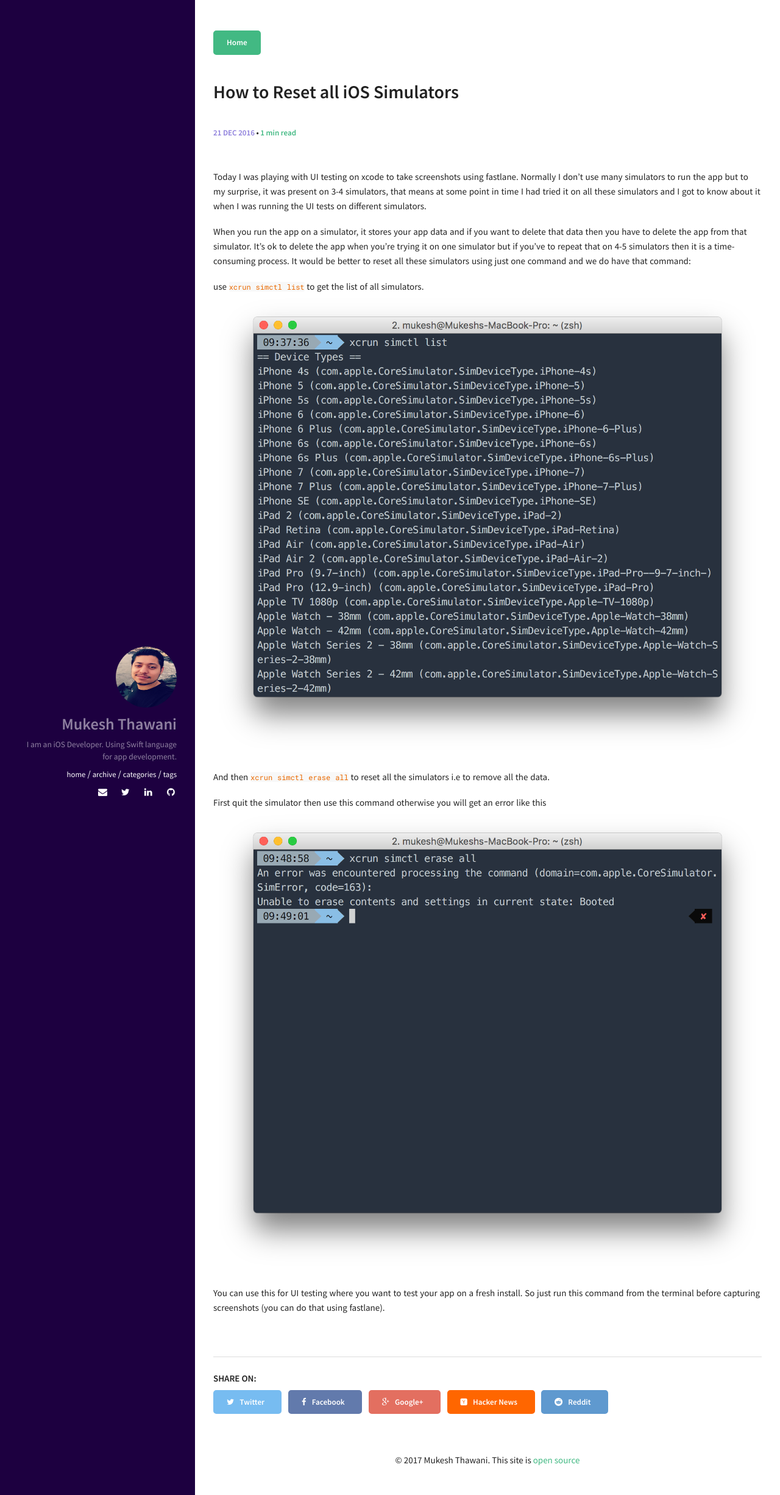
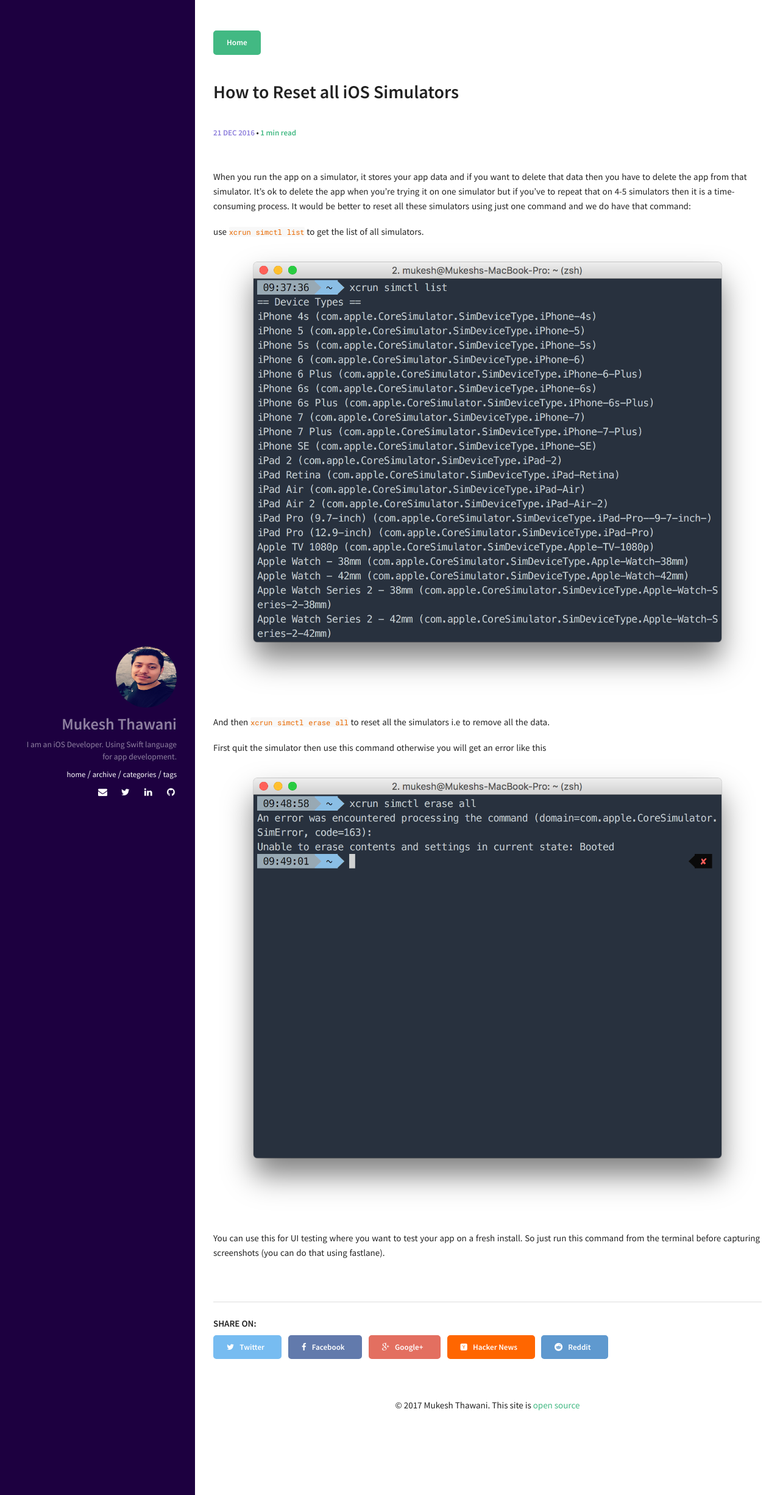
Before and after one commit to mukeshthawani/mukeshthawani.github.io, a Jekyll site: the page built from _posts/2016-12-21-reset-all-ios-simulators.md, in a window 1280 px wide. Shown: the whole page at 61% size. Built offline with Jekyll 4.4.1, drawn with Linux system fonts in a browser that asks for light colours.

Commit message:
Update post

```diff
--- a/_posts/2016-12-21-reset-all-ios-simulators.md
+++ b/_posts/2016-12-21-reset-all-ios-simulators.md
@@ -6,8 +6,6 @@ modified: 2016-12-21
 tags: [xcode, iOS, simulator, command line]
 comments: true
 ---
-
-Today I was playing with UI testing on xcode to take screenshots using fastlane. Normally I don't use many simulators to run the app but to my surprise, it was present on 3-4 simulators, that means at some point in time I had tried it on all these simulators and I got to know about it when I was running the UI tests on different simulators.
 
 When you run the app on a simulator, it stores your app data and if you want to delete that data then you have to delete the app from that simulator. It's ok to delete the app when you're trying it on one simulator but if you've to repeat that on 4-5 simulators then it is a time-consuming process. It would be better to reset all these simulators using just one command and we do have that command:
 
```
